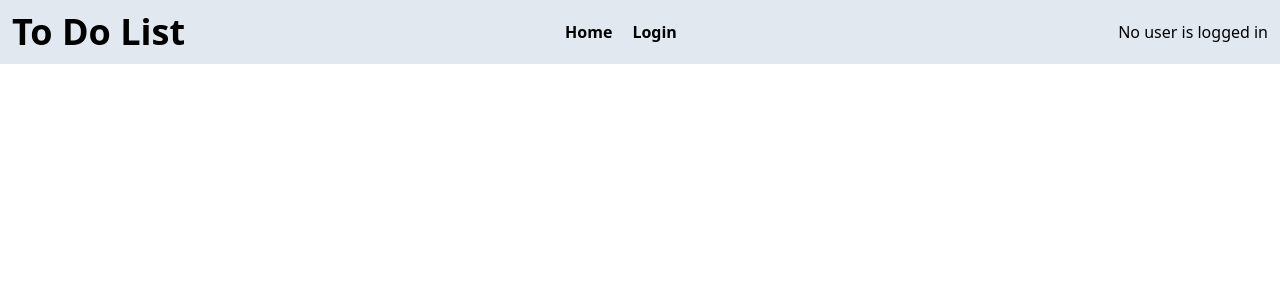
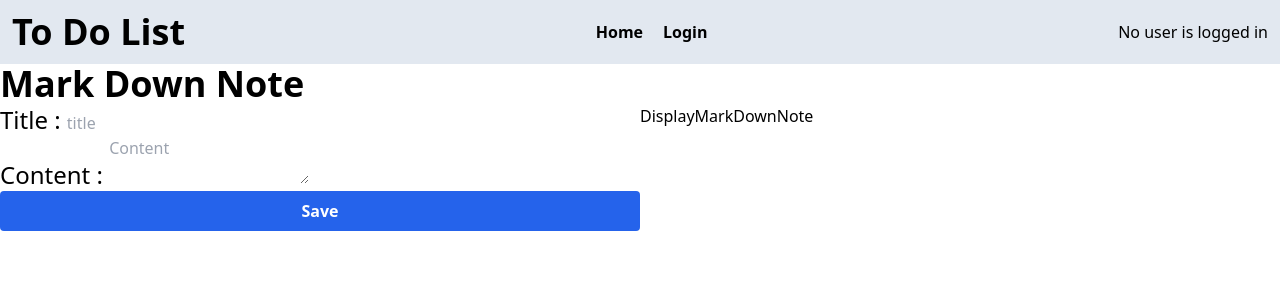
Before and after one commit to howardhokyin/js-multi-to-do-list, a React (Vite) app: page /MarkDownNote in a window 1280 px wide. Shown: the top 300 px of the page. Built offline with nearby package versions, Linux system fonts and the light colour scheme; no server answers.

Commit message:
Working on MarkDown note

```diff
--- a/package.json
+++ b/package.json
@@ -13,6 +13,7 @@
     "firebase": "^10.12.2",
     "react": "^18.2.0",
     "react-dom": "^18.2.0",
+    "react-markdown": "^9.0.1",
     "react-router-dom": "^6.23.1"
   },
   "devDependencies": {
--- a/src/App.jsx
+++ b/src/App.jsx
@@ -1,10 +1,11 @@
 // App.jsx
 import React from 'react';
 import { BrowserRouter as Router, Route, Routes } from 'react-router-dom';
-import LoginPage from './components/Login';
-import HomePage from './components/Home';
+import LoginPage from './pages/LoginPage';
+import HomePage from './pages/Home';
 import NavBar from './components/Navbar';
 import RegisterPage from './components/Register';
+import MarkDownNotePage from './pages/MarkDownNotePage';
 
 function App() {
   return (
@@ -14,6 +15,7 @@ function App() {
         <Route path="/login" element={<LoginPage />} />
         <Route path="/register" element={<RegisterPage />} />
         <Route path="/" element={<HomePage />} />
+        <Route path="/MarkDownNote" element={<MarkDownNotePage />} />
       </Routes>
     </Router>
   );
--- a/src/components/AddList.jsx
+++ b/src/components/AddTitle.jsx
@@ -1,6 +1,6 @@
 import React, { useState } from 'react';
 
-const AddList = ({ onSubmitList }) => {
+const AddTitle = ({ onSubmitList }) => {
   const [newTitle, setNewTitle] = useState('');
 
   function HandleAddTitle(e) {
@@ -20,10 +20,10 @@ const AddList = ({ onSubmitList }) => {
         placeholder="Type the list title here"
       />
       <button type="submit" className="btn w-full">
-        Add New List
+        New Title
       </button>
     </form>
   );
 };
 
-export default AddList;
+export default AddTitle;
--- /dev/null
+++ b/src/components/DisplayMarkDownNote.jsx
@@ -0,0 +1,7 @@
+import React from 'react';
+
+const DisplayMarkDownNote = () => {
+  return <div className="w-1/2">DisplayMarkDownNote</div>;
+};
+
+export default DisplayMarkDownNote;
--- /dev/null
+++ b/src/components/MarkDownNote.jsx
@@ -0,0 +1,41 @@
+import React, { useState } from 'react';
+
+const MarkDownNote = () => {
+  const [title, setTitle] = useState('');
+  const [content, setContent] = useState('');
+
+  const handleSubmit = () => {
+    onSubmitNote(content);
+  };
+
+  return (
+    <div className="w-1/2">
+      <form onSubmit={handleSubmit} className="flex flex-col">
+        <div>
+          <label>Title : </label>
+          <input
+            type="text"
+            placeholder="title"
+            value={title}
+            onChange={(e) => setTitle(e.target.value)}
+          />
+        </div>
+
+        <div>
+          <label>Content : </label>
+          <textarea
+            placeholder="Content"
+            value={content}
+            onChange={(e) => setContent(e.target.value)}
+          />
+        </div>
+
+        <button type="submit" className="btn">
+          Save
+        </button>
+      </form>
+    </div>
+  );
+};
+
+export default MarkDownNote;
--- a/src/components/Navbar.jsx
+++ b/src/components/Navbar.jsx
@@ -1,4 +1,3 @@
-// NavBar.jsx
 import React, { useState } from 'react';
 import { Link } from 'react-router-dom';
 import UserProfile from './reusable/UserProfile';
@@ -6,15 +5,22 @@ import UserProfile from './reusable/UserProfile';
 const NavBar = () => {
   const [isLogin, setIsLogin] = useState(false);
   return (
-    <div className="flex items-center gap-5 bg-slate-200 p-3">
-      <h1 className="flex-1 text-left font-bold">To Do List</h1>
-      <nav className="flex-1 flex space-x-5 font-semibold">
+    <div className="flex items-center justify-between bg-slate-200 p-3">
+      <div>
+        <Link to="/">
+          <h1 className="font-bold">To Do List</h1>
+        </Link>
+      </div>
+      <nav className="flex-1 flex justify-center space-x-5 font-semibold">
         <Link to="/" className="hover:bg-blue-400">
           Home
         </Link>
         <Link to="/login" className="hover:bg-blue-400">
           Login
         </Link>
+        {/* <Link to="/MarkDownNote" className="hover:bg-blue-400">
+          Mark Down Note
+        </Link> */}
       </nav>
       <UserProfile className="text-right" />
     </div>
--- a/src/components/Home.jsx
+++ b/src/pages/Home.jsx
@@ -1,11 +1,11 @@
 import { useState, useEffect } from 'react';
 import { BrowserRouter as Router, Route, Routes } from 'react-router-dom';
-import DisplayToDoList from './DisplayToDoList';
-import AddList from './AddList';
-import AllToDoList from './AllToDoList';
-import LoginPage from './Login.jsx';
+import DisplayToDoList from '../components/DisplayToDoList.jsx';
+import AddTitle from '../components/AddTitle.jsx';
+import AllToDoList from '../components/AllToDoList.jsx';
+import LoginPage from './LoginPage.jsx';
 import '../../src/index.css';
-import ClearLocalStorageButton from './reusable/ClearLocalStorageButton';
+import ClearLocalStorageButton from '../components/reusable/ClearLocalStorageButton.jsx';
 
 function Home() {
   const [existTodo, setExistTodo] = useState([]);
@@ -148,7 +148,7 @@ function Home() {
     <div>
       <div className="flex sm:flex-row bg-slate-200 min-h-screen flex-col">
         <div className="sm:w-2/5 w-full">
-          <AddList onSubmitList={HandleAddTitle} />
+          <AddTitle onSubmitList={HandleAddTitle} />
           <AllToDoList
             todo={todo}
             HandleSelect={HandleSelect}
--- a/src/components/Login.jsx
+++ b/src/pages/LoginPage.jsx
@@ -5,7 +5,7 @@ import { firebaseAuth } from '../server/firebase';
 import { useNavigate } from 'react-router-dom';
 import { Link } from 'react-router-dom';
 
-const Login = () => {
+const LoginPage = () => {
   const [email, setEmail] = useState('');
   const [password, setPassword] = useState('');
   const navigate = useNavigate();
@@ -54,4 +54,4 @@ const Login = () => {
   );
 };
 
-export default Login;
+export default LoginPage;
--- /dev/null
+++ b/src/pages/MarkDownNotePage.jsx
@@ -0,0 +1,18 @@
+import React from 'react';
+import MarkDownNote from '../components/MarkDownNote';
+import DisplayMarkDownNote from '../components/DisplayMarkDownNote';
+
+const MarkDownNotePage = () => {
+  const handleNote = () => {};
+  return (
+    <div className="flex flex-col">
+      <h1>Mark Down Note</h1>
+      <div className="flex flex-row">
+        <MarkDownNote onSubmitNote={handleNote} />
+        <DisplayMarkDownNote />
+      </div>
+    </div>
+  );
+};
+
+export default MarkDownNotePage;
```
Also changed, not shown: 2 other files (tests, documents, lock files or other folders).
